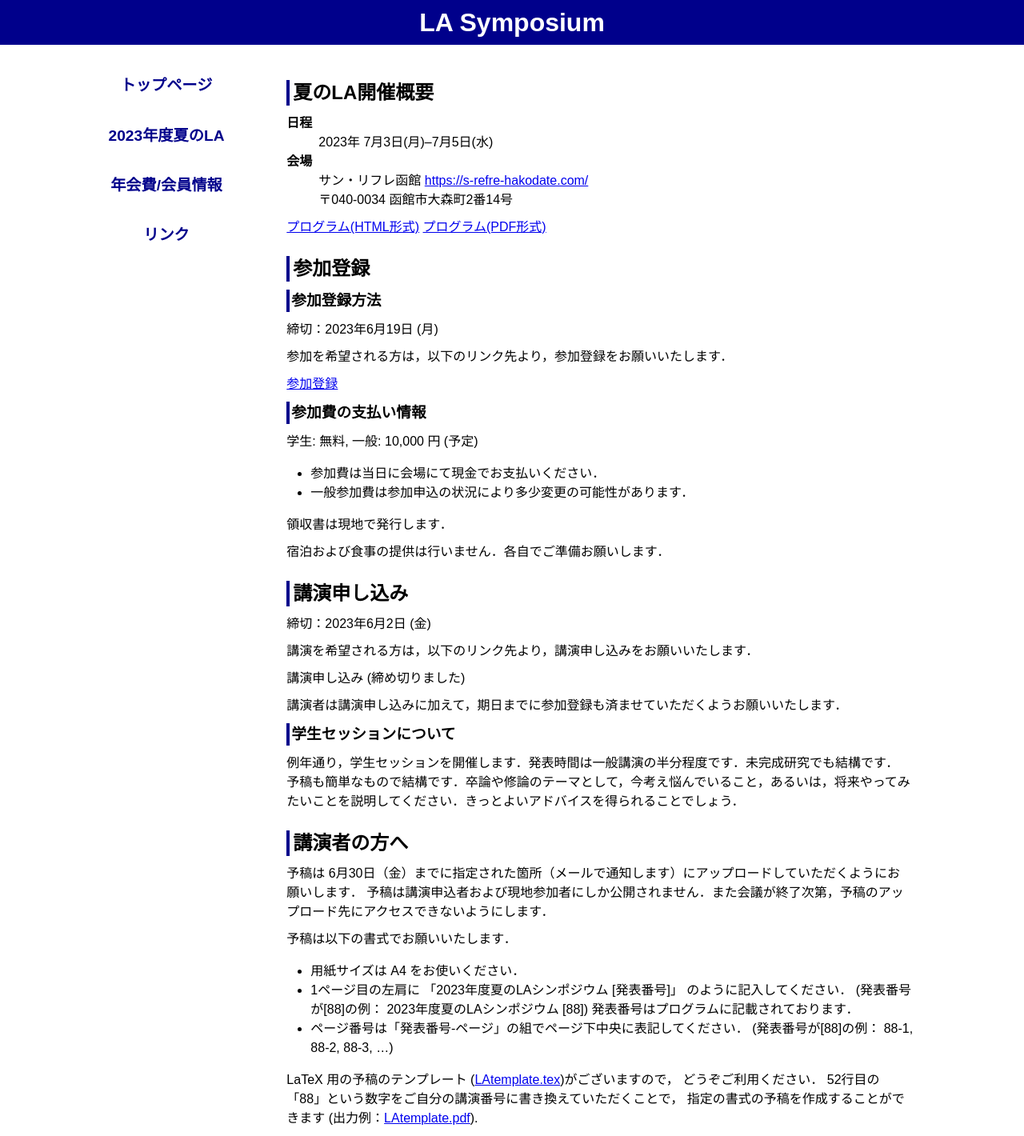
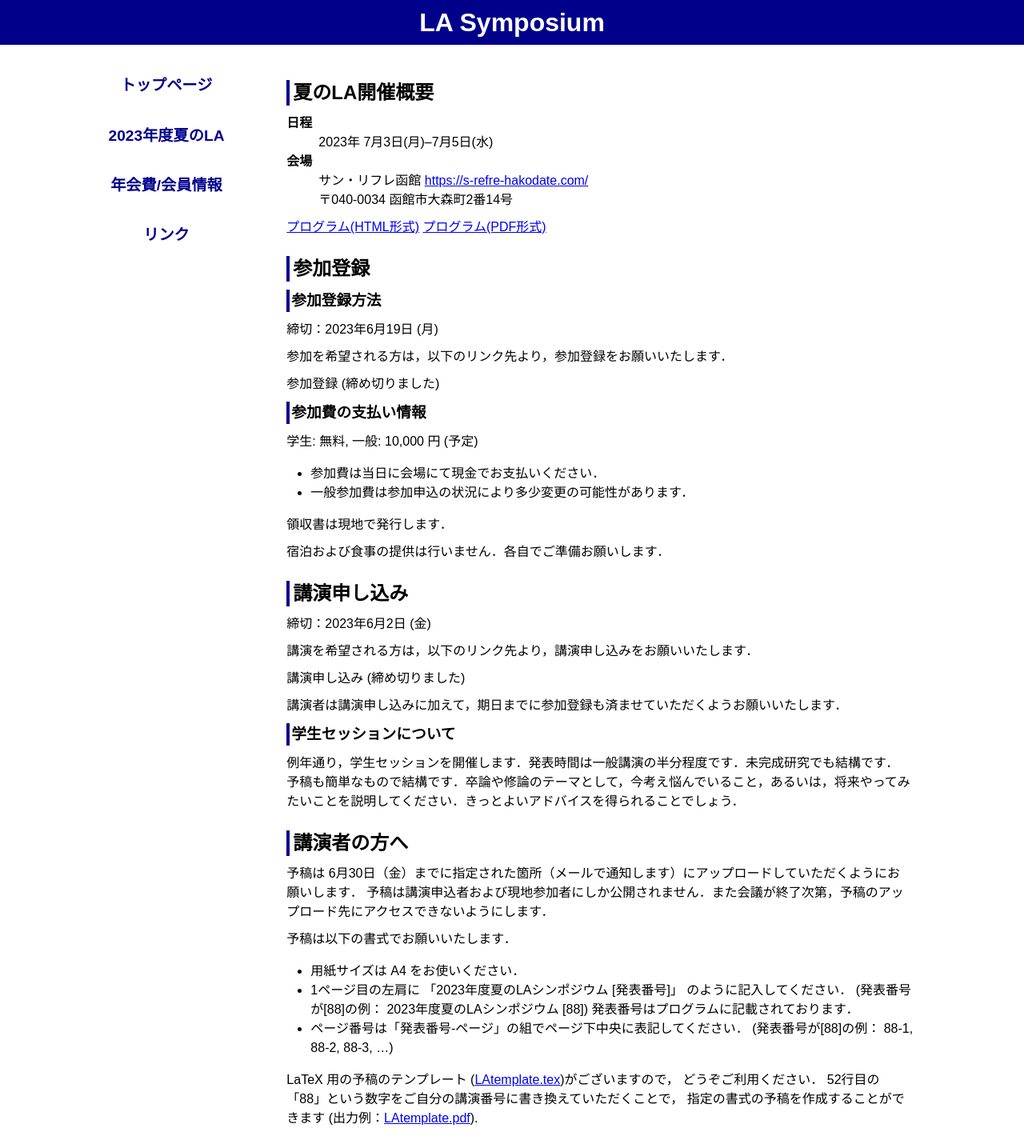
Before and after one commit to ytamura12/la-symposium_test.github.io, a Jekyll site: the page built from 2023/summer.md, in a window 1280 px wide. Shown: the whole page at 80% size. Built offline with Jekyll 4.4.1, drawn with Linux system fonts in a browser that asks for light colours.

Commit message:
Update summer.md

```diff
--- a/2023/summer.md
+++ b/2023/summer.md
@@ -23,7 +23,8 @@ title: LA Symposium 2023, 夏のLA
 
 参加を希望される方は，以下のリンク先より，参加登録をお願いいたします．
 
-[参加登録](https://art.ist.hokudai.ac.jp/LA/sanka/){:target="_blank"}
+参加登録 (締め切りました)
+<!-- [参加登録](https://art.ist.hokudai.ac.jp/LA/sanka/){:target="_blank"} -->
 
 ### 参加費の支払い情報
 
```
